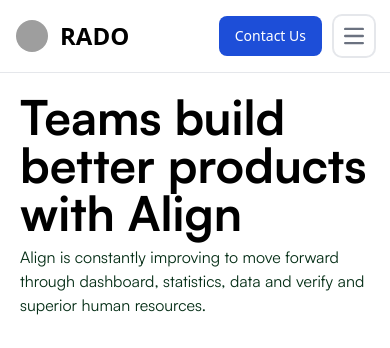
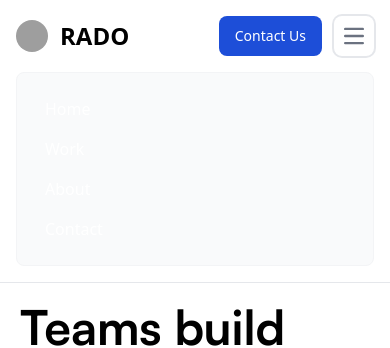
Before and after one commit to noradodev/ReactProject, a React (Create React App) app: page / in a window 390 px wide. Both pictures are taken after a click on the button "Open main menu". Shown: the top 348 px of the page. Built offline with nearby package versions, Linux system fonts and the light colour scheme; grey boxes are pictures that could not be loaded.

Commit message:
fix navbar

```diff
--- a/src/components/Navbar.js
+++ b/src/components/Navbar.js
@@ -1,15 +1,17 @@
-import React from "react";
+import React, { useState } from "react";
 import { Link } from "react-router-dom";
-const NavLinks = () => {
+
+const NavLinks = ({ closeMobileMenu }) => {
   return (
     <>
       <li>
         <Link
           to="/"
-          class="block py-2 pl-3 pr-4 text-white bg-blue-700
+          className="block py-2 pl-3 pr-4 text-white
           rounded md:bg-transparent md:text-blue-700 md:p-0
           md:dark:text-blue-500"
           aria-current="page"
+          onClick={closeMobileMenu} // Close the mobile menu when a link is clicked
         >
           Home
         </Link>
@@ -17,10 +19,10 @@ const NavLinks = () => {
       <li>
         <Link
           to="/about"
-          class="block py-2 pl-3 pr-4 text-white bg-blue-700
-          rounded md:bg-transparent  md:p-0
-  "
+          className="block py-2 pl-3 pr-4 text-white
+          rounded md:bg-transparent md:p-0"
           aria-current="page"
+          onClick={closeMobileMenu} // Close the mobile menu when a link is clicked
         >
           Work
         </Link>
@@ -28,21 +30,21 @@ const NavLinks = () => {
       <li>
         <Link
           to="/about"
-          class="block py-2 pl-3 pr-4 text-white bg-blue-700
-          rounded md:bg-transparent  md:p-0
-  "
+          className="block py-2 pl-3 pr-4 text-white
+          rounded md:bg-transparent md:p-0"
           aria-current="page"
+          onClick={closeMobileMenu} // Close the mobile menu when a link is clicked
         >
           About
         </Link>
       </li>
       <li>
         <Link
-          to="/about"
-          class="block py-2 pl-3 pr-4 text-white bg-blue-700
-          rounded md:bg-transparent  md:p-0
-  "
+          to="/contact"
+          className="block py-2 pl-3 pr-4 text-white
+          rounded md:bg-transparent md:p-0"
           aria-current="page"
+          onClick={closeMobileMenu} // Close the mobile menu when a link is clicked
         >
           Contact
         </Link>
@@ -50,38 +52,43 @@ const NavLinks = () => {
     </>
   );
 };
+
 function Navbar() {
+  const [mobileMenuOpen, setMobileMenuOpen] = useState(false);
+
+  // Function to close the mobile menu
+  const closeMobileMenu = () => {
+    setMobileMenuOpen(false);
+  };
+
   return (
-    <>
-      <nav class="bg-white dark:bg-gray-900 w-full z-20 top-0 left-0 border-b border-gray-200 dark:border-gray-600">
-        <div class="max-w-screen-xl flex flex-wrap items-center justify-between mx-auto p-4">
-          <a href="https://flowbite.com/" class="flex items-center">
+    <nav className="bg-white dark:bg-gray-900 w-full z-20 top-0 left-0 border-b border-gray-200 dark:border-gray-600">
+      <div className="max-w-screen-xl flex flex-wrap items-center justify-between mx-auto p-4">
+        <a href="https://flowbite.com/" className="flex items-center">
           <img
             src="https://placekitten.com/300/300"
-              class="h-8 mr-3 rounded-full"
+            className="h-8 mr-3 rounded-full"
             alt="Flowbite Logo"
           />
-            <span class="self-center text-2xl font-semibold whitespace-nowrap dark:text-white">
+          <span className="self-center text-2xl font-semibold whitespace-nowrap dark:text-white">
             RADO
           </span>
         </a>
-          <div class="flex md:order-2">
+        <div className="flex md:order-2">
           <button
             type="button"
-              class="text-white bg-blue-700 hover:bg-blue-800 focus:ring-4 focus:outline-none focus:ring-blue-300 font-medium rounded-lg text-sm px-4 py-2 text-center mr-3 md:mr-0 dark:bg-blue-600 dark:hover:bg-blue-700 dark:focus:ring-blue-800"
+            className="text-white bg-blue-700 hover:bg-blue-800 focus:ring-4 focus:outline-none focus:ring-blue-300 font-medium rounded-lg text-sm px-4 py-2 text-center mr-3 md:mr-0 dark:bg-blue-600 dark:hover:bg-blue-700 dark:focus:ring-blue-800"
           >
             Contact Us
           </button>
           <button
-              data-collapse-toggle="navbar-sticky"
+            onClick={() => setMobileMenuOpen(!mobileMenuOpen)}
             type="button"
-              class="inline-flex items-center p-2 w-10 h-10 justify-center text-sm text-gray-500 rounded-lg md:hidden hover:bg-gray-100 focus:outline-none focus:ring-2 focus:ring-gray-200 dark:text-gray-400 dark:hover:bg-gray-700 dark:focus:ring-gray-600"
-              aria-controls="navbar-sticky"
-              aria-expanded="false"
+            className="inline-flex items-center p-2 w-10 h-10 justify-center text-sm text-gray-500 rounded-lg md:hidden hover:bg-gray-100 focus:outline-none focus:ring-2 focus:ring-gray-200 dark:text-gray-400 dark:hover:bg-gray-700 dark:focus:ring-gray-600"
           >
-              <span class="sr-only">Open main menu</span>
+            <span className="sr-only">Open main menu</span>
             <svg
-                class="w-5 h-5"
+              className="w-5 h-5"
               aria-hidden="true"
               xmlns="http://www.w3.org/2000/svg"
               fill="none"
@@ -89,25 +96,27 @@ function Navbar() {
             >
               <path
                 stroke="currentColor"
-                  stroke-linecap="round"
-                  stroke-linejoin="round"
-                  stroke-width="2"
+                strokeLinecap="round"
+                strokeLinejoin="round"
+                strokeWidth="2"
                 d="M1 1h15M1 7h15M1 13h15"
               />
             </svg>
           </button>
         </div>
         <div
-            class="items-center justify-between hidden w-full md:flex md:w-auto md:order-1"
+          className={`${
+            mobileMenuOpen ? "block" : "hidden"
+          } md:block items-center justify-between w-full md:w-auto md:order-1`}
           id="navbar-sticky"
         >
-            <ul class="flex flex-col p-4 md:p-0 mt-4 font-medium border border-gray-100 rounded-lg bg-gray-50 md:flex-row md:space-x-8 md:mt-0 md:border-0 md:bg-white dark:bg-gray-800 md:dark:bg-gray-900 dark:border-gray-700">
-              <NavLinks />
+          <ul className="flex flex-col p-4 md:p-0 mt-4 font-medium border border-gray-100 rounded-lg bg-gray-50 md:flex-row md:space-x-8 md:mt-0 md:border-0 md:bg-white dark:bg-gray-800 md:dark:bg-gray-900 dark:border-gray-700">
+            <NavLinks closeMobileMenu={closeMobileMenu} />{" "}
+            {/* Pass the closeMobileMenu function */}
           </ul>
         </div>
       </div>
     </nav>
-    </>
   );
 }
 
```
Lines whose indentation alone changed are shown as unchanged.
